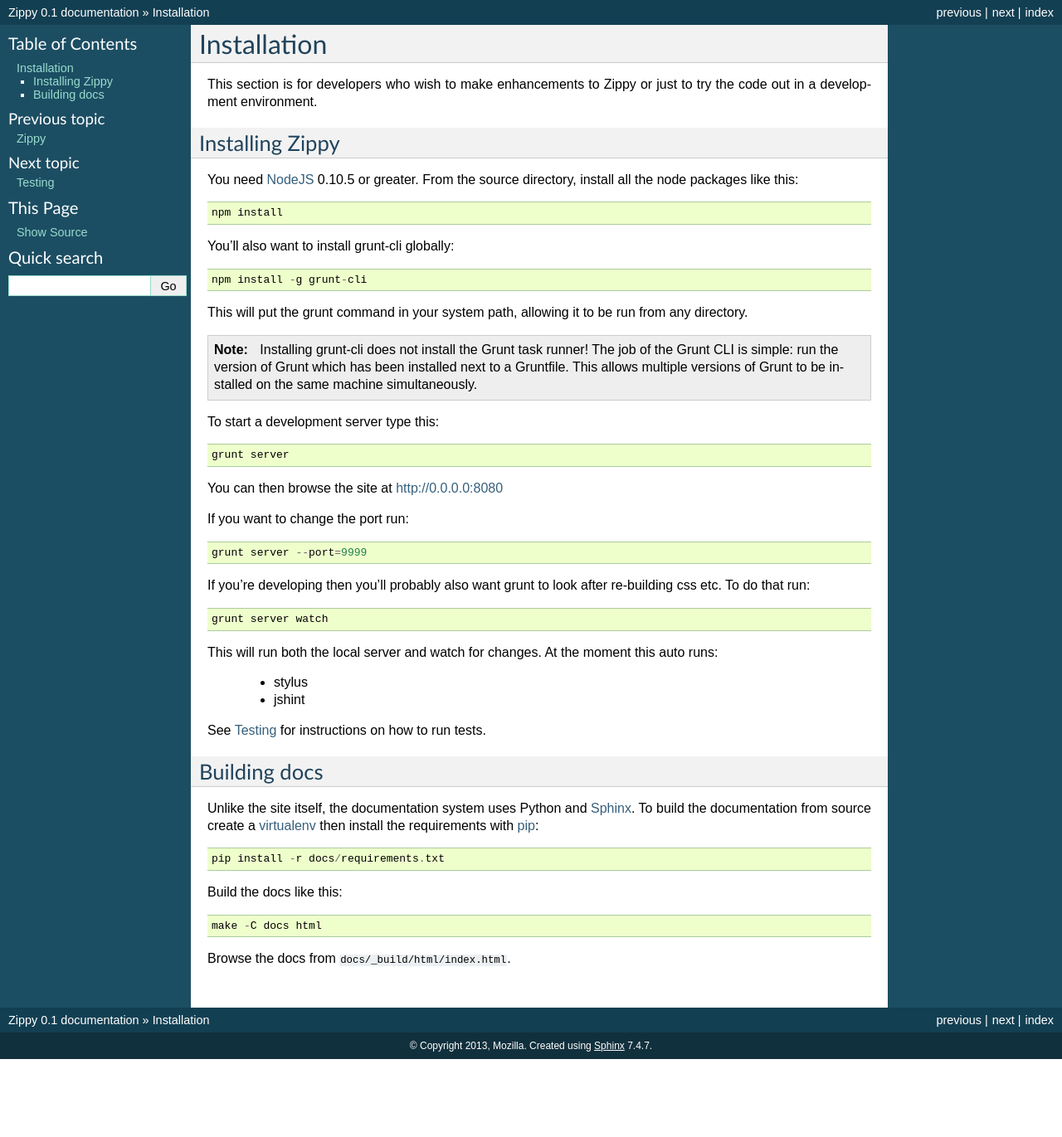
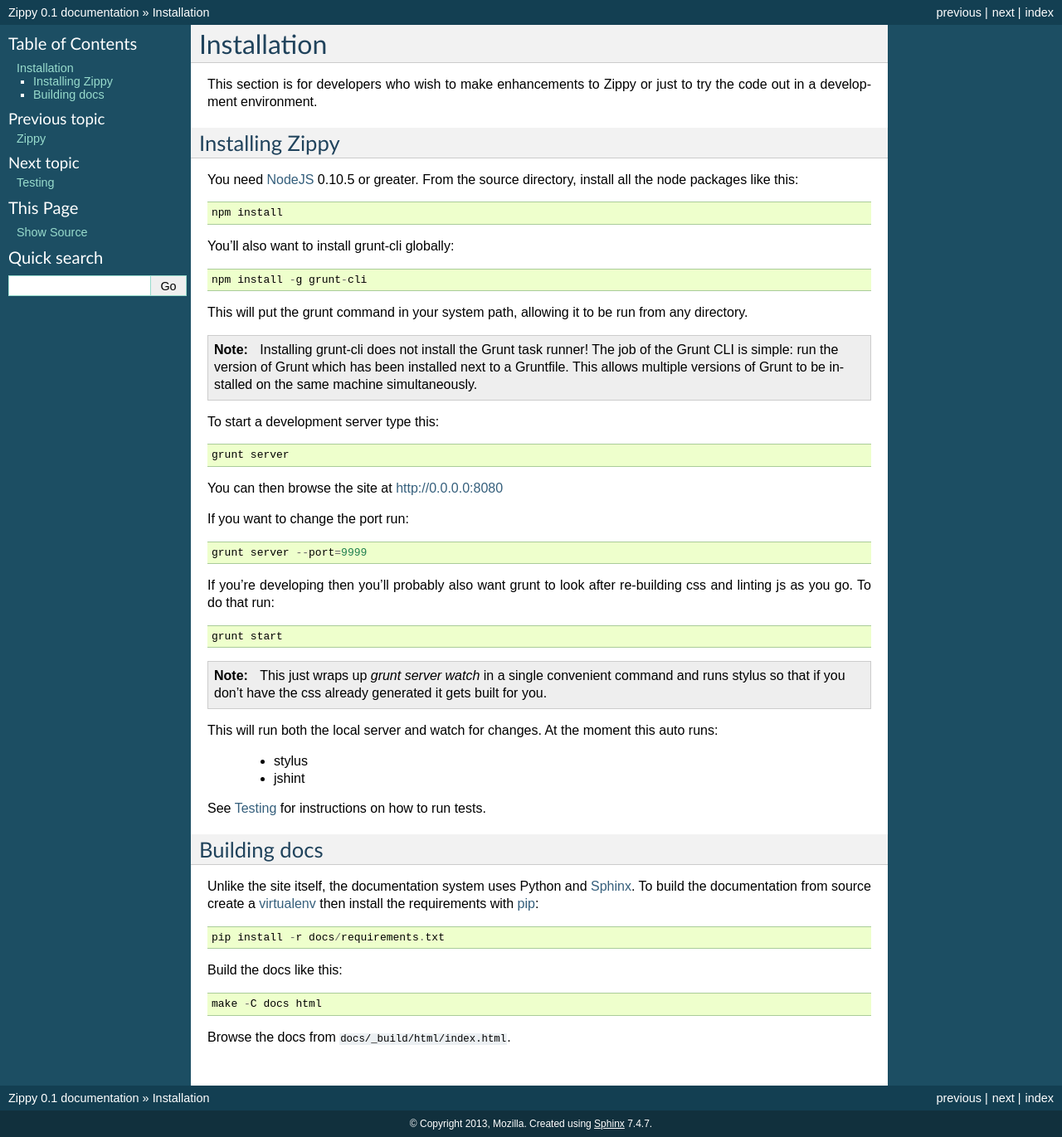
Before and after one commit to mozilla/zippy, a Sphinx documentation site: the page built from docs/install.rst, in a window 1280 px wide. Shown: the whole page at 83% size. Built offline with Sphinx 7.4.7, drawn with Linux system fonts in a browser that asks for light colours; before the commit the page ends 1277 px from its top, so only the background shows below that.

Commit message:
Add 'grunt start' for convenience

```diff
--- a/Gruntfile.js
+++ b/Gruntfile.js
@@ -49,4 +49,5 @@
 
   grunt.registerTask('test', ['jshint', 'nodeunit']);
   grunt.registerTask('default', ['jshint', 'stylus']);
+  grunt.registerTask('start', ['stylus', 'server', 'watch']);
 };
--- a/docs/install.rst
+++ b/docs/install.rst
@@ -36,10 +36,16 @@
 
     grunt server --port=9999
 
-If you're developing then you'll probably also want grunt to look after re-building css etc.
+If you're developing then you'll probably also want grunt to look after re-building css
+and linting js as you go.
 To do that run::
 
-    grunt server watch
+    grunt start
+
+.. note::
+
+    This just wraps up `grunt server watch` in a single convenient command and runs stylus so
+    that if you don't have the css already generated it gets built for you.
 
 This will run both the local server and watch for changes. At the moment this auto runs:
 
```
